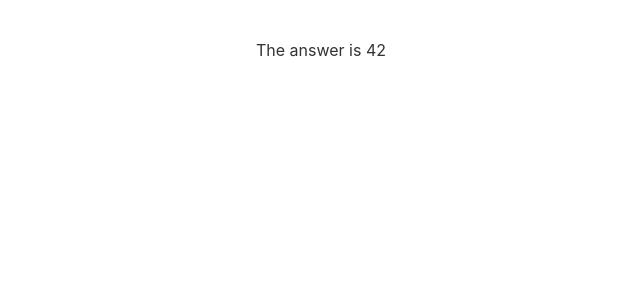
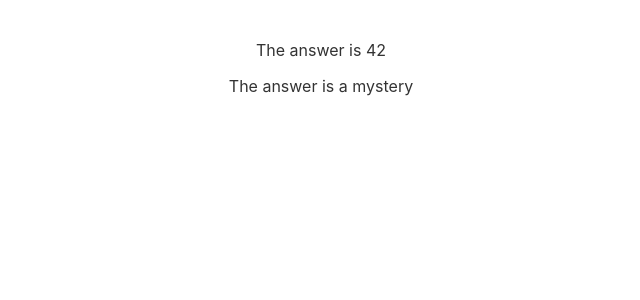
Before and after one commit to uriyang/svelte-tutorial, a Svelte app: page / in a window 1280 px wide. Shown: the top 300 px of the page, without its empty margins (319-959 px from the left). Built offline with nearby package versions, Linux system fonts and the light colour scheme.

Commit message:
3.b_Props/Default values
- add default value

```diff
--- a/src/App.svelte
+++ b/src/App.svelte
@@ -4,6 +4,7 @@
 
 <main>
 	<Nested answer={42} />
+	<Nested />
 </main>
 
 <style>
--- a/src/Nested.svelte
+++ b/src/Nested.svelte
@@ -1,5 +1,5 @@
 <script>
-	export let answer;
+	export let answer = 'a mystery';
 </script>
 
 <p>The answer is {answer}</p>
```
